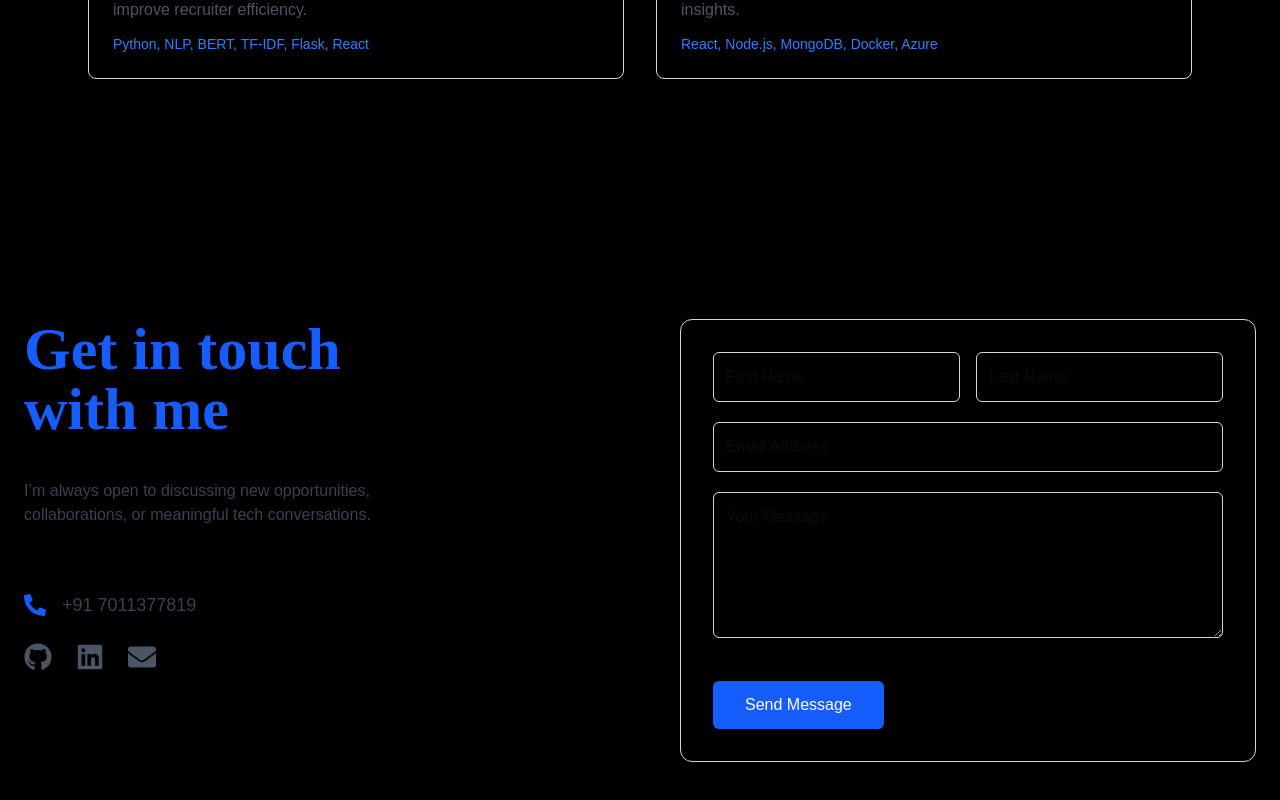
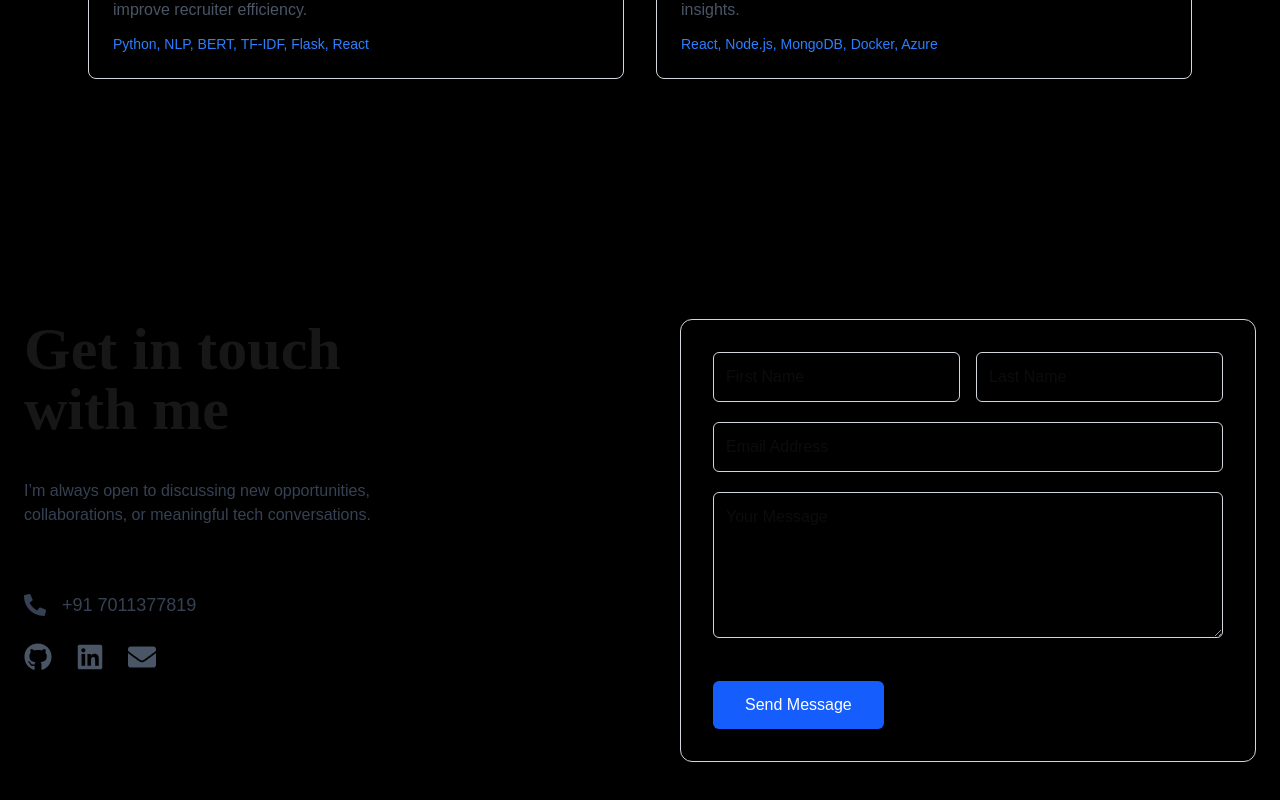
Before and after one commit to Rishabhupadhya/Portfolio, a Next.js app in the folder portfolio/: page / in a window 1280 px wide. Shown: the part 2513-3313 px from the top of the page. Built offline with nearby package versions, Linux system fonts and the light colour scheme.

Commit message:
Change link colors to use hex code for blue

```diff
--- a/portfolio/src/components/ContactSection.tsx
+++ b/portfolio/src/components/ContactSection.tsx
@@ -50,7 +50,7 @@ export default function ContactSection() {
 
           {/* Heading */}
           <h2
-            className="text-5xl md:text-6xl font-bold text-blue-600"
+            className="text-5xl md:text-6xl font-bold text-[#00BFFF]-600"
             style={{ fontFamily: "'Pacifico', cursive" }}
           >
             Get in touch <br /> with me
@@ -67,10 +67,10 @@ export default function ContactSection() {
             {/* Phone */}
               <a
                 href="tel:+917011377819"
-                className="flex items-center gap-4 text-gray-700 hover:text-blue-600 transition"
+                className="flex items-center gap-4 text-gray-700 hover:text-[#00BFFF]-600 transition"
                 aria-label="Call Phone Number"
               >
-                <FaPhoneAlt size={22} className="text-blue-600" />
+                <FaPhoneAlt size={22} className="text-[#00BFFF]-600" />
                 <span className="text-lg font-medium">
                   +91&nbsp;7011377819
                 </span>
@@ -84,7 +84,7 @@ export default function ContactSection() {
                 target="_blank"
                 rel="noopener noreferrer"
                 aria-label="GitHub"
-                className="text-gray-600 hover:text-blue-600 transition"
+                className="text-gray-600 hover:text-[#00BFFF]-600 transition"
               >
                 <FaGithub size={28} />
               </a>
@@ -94,7 +94,7 @@ export default function ContactSection() {
                 target="_blank"
                 rel="noopener noreferrer"
                 aria-label="LinkedIn"
-                className="text-gray-600 hover:text-blue-600 transition"
+                className="text-gray-600 hover:text-[#00BFFF]-600 transition"
               >
                 <FaLinkedin size={28} />
               </a>
@@ -102,7 +102,7 @@ export default function ContactSection() {
               <a
                 href="mailto:rishabh.292002@gmail.com"
                 aria-label="Email"
-                className="text-gray-600 hover:text-blue-600 transition"
+                className="text-gray-600 hover:text-[#00BFFF]-600 transition"
               >
                 <FaEnvelope size={28} />
               </a>
```
